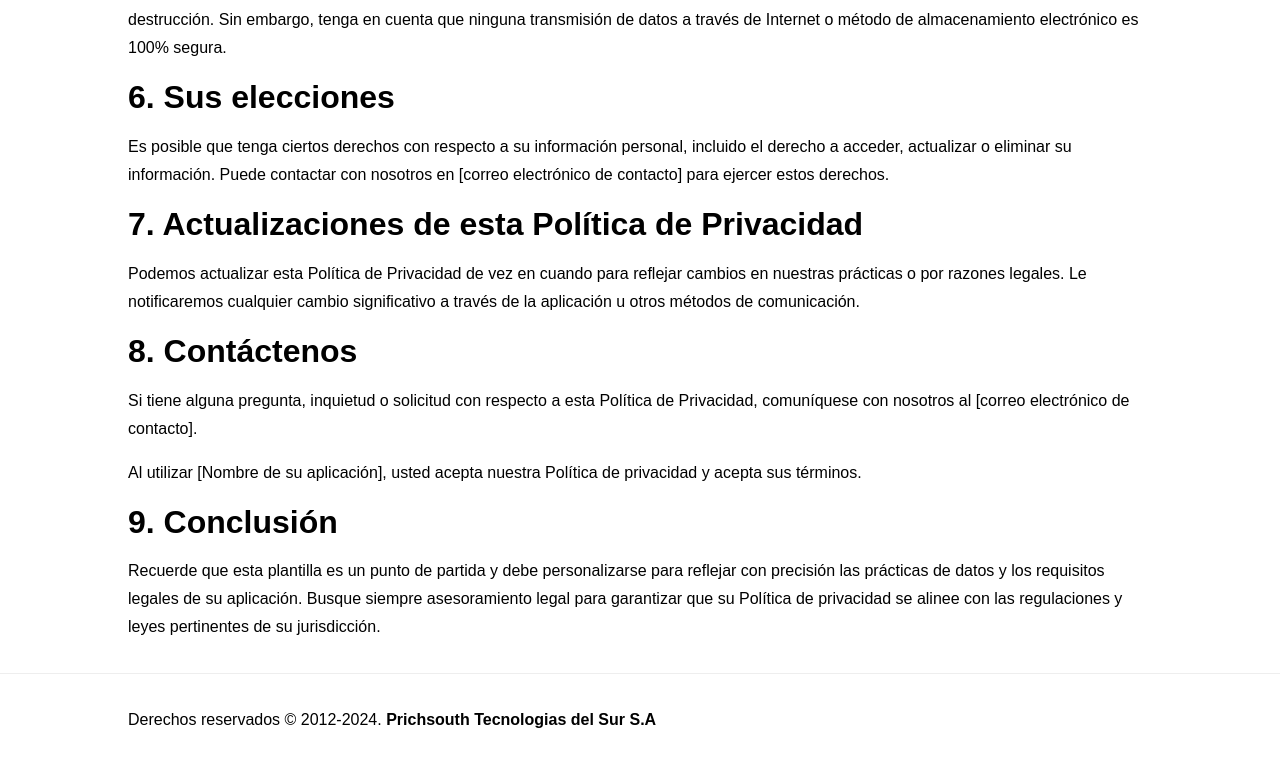
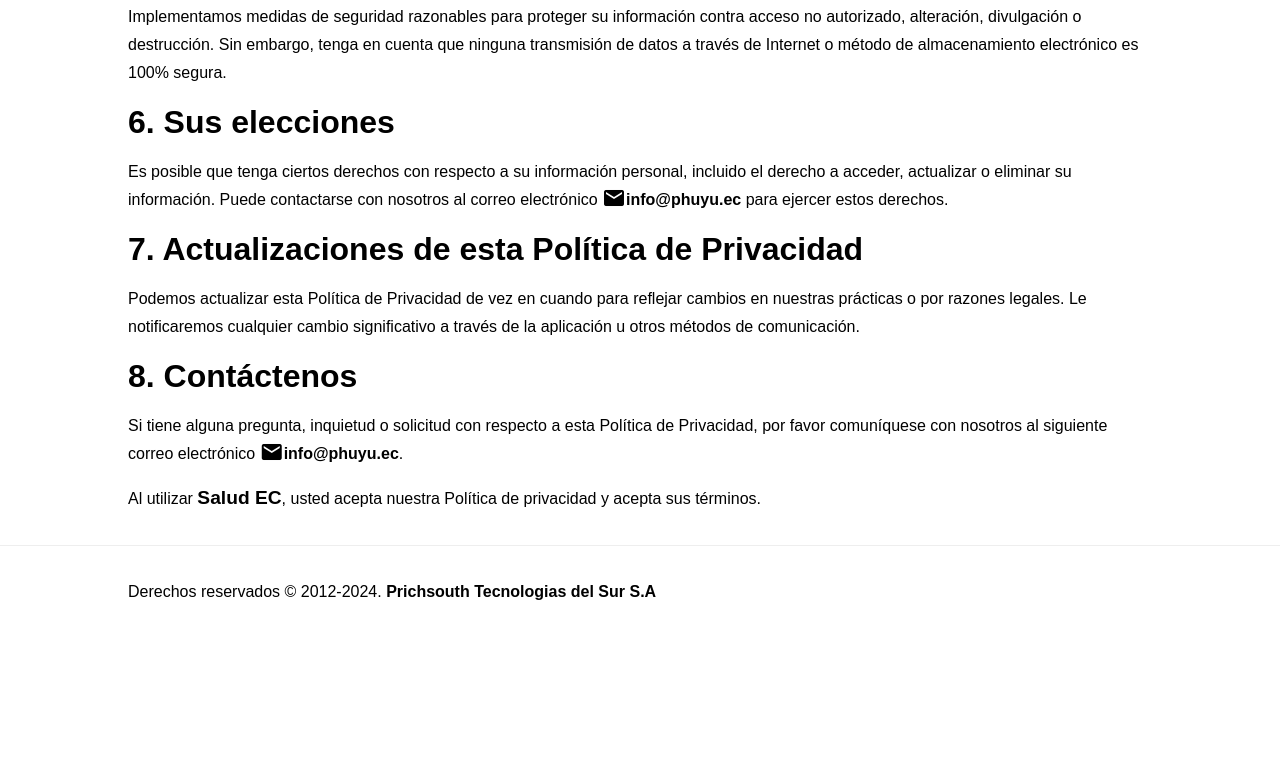
Before and after one commit to dguaman/privacypolicy, a plain HTML site: page index.html in a window 1280 px wide. Shown: the part 1368-2134 px from the top of the page. After the commit the page ends 2006 px from the top, so only its background shows below. Drawn offline with Linux system fonts and the light colour scheme.

Commit message:
Datos de la App y Contactos

```diff
--- a/index.html
+++ b/index.html
@@ -6,6 +6,7 @@
     <title>Política de Privacidad</title>
     <link rel="stylesheet" type="text/css" href="styles.css">
     <link rel="icon" type="image/png" href="../favicon.png"/>
+    <link href="https://fonts.googleapis.com/icon?family=Material+Icons" rel="stylesheet">
 </head>
 <body>
     <div class="page">
@@ -17,16 +18,18 @@
         <div class="content">
             <div class="container">
                 <h1>Terminos y Condiciones</h1>
-                <p>Fecha de vigencia: [Fecha]</p>
+                <p>Fecha de vigencia: Quito, 07 de septiembre del 2023.</p>
                 <p>Lea atentamente estos términos y condiciones antes de utilizar nuestro servicio.</p>
                 <h1>1. Introducción</h1>
-                <p>Bienvenido a [Nombre de su aplicación] ("nosotros", "nosotros" o "nuestro"). Esta Política de Privacidad está diseñada para ayudarlo a comprender cómo recopilamos, usamos, divulgamos y salvaguardamos su información cuando utiliza nuestra aplicación y servicios móviles.</p>
+                <p>Bienvenido a <span class="title-app">Salud EC</span> una plataforma de Gestión Médica que incluye servicios de Agendamiento de citas y Comunicación, Registro y Gestión de Pacientes, Triaje Médico Virtual, Telemedicina, Análisis de Información y Gestión de Emergencias Epidemiólogas y Catastróficas. Esta Política de Privacidad está diseñada para ayudarlo a comprender cómo recopilamos, usamos, divulgamos y salvaguardamos su información cuando utiliza nuestra aplicación y servicios móviles.</p>
                 <h1>2. Información que recopilamos</h1>
                 <h2>2.1. Información personal</h2>
                 <p>Podemos recopilar información de identificación personal ("Información personal") que usted nos proporciona voluntariamente cuando utiliza nuestra aplicación. Esto puede incluir:</p>
-                <p>Nombre de la empresa</p>
-                <p>Información de contacto (dirección de correo electrónico, número de teléfono)</p>
-                <p>Información médica (relacionada con la programación de citas)</p>
+                <ul>
+                    <li>Información Personal.</li>
+                    <li>Información de contacto (dirección de correo electrónico, número de teléfono).</li>
+                    <li>Información médica (relacionada con la programación de citas).</li>
+                </ul>
                 <h2>2.2. Información no personal</h2>
                 <p>También podemos recopilar información no personal que no lo identifica directamente. Esta información puede incluir datos de uso de aplicaciones, información del dispositivo y detalles técnicos.</p>
                 <h1>3. Cómo utilizamos su información</h1>
@@ -50,14 +53,17 @@
                 <h1>5. Seguridad de los datos</h1>
                 <p>Implementamos medidas de seguridad razonables para proteger su información contra acceso no autorizado, alteración, divulgación o destrucción. Sin embargo, tenga en cuenta que ninguna transmisión de datos a través de Internet o método de almacenamiento electrónico es 100% segura.</p>
                 <h1>6. Sus elecciones</h1>
-                <p>Es posible que tenga ciertos derechos con respecto a su información personal, incluido el derecho a acceder, actualizar o eliminar su información. Puede contactar con nosotros en [correo electrónico de contacto] para ejercer estos derechos.</p>
+                <p>Es posible que tenga ciertos derechos con respecto a su información personal, incluido el derecho a acceder, actualizar o eliminar su información. Puede contactarse con nosotros al correo electrónico
+                    <a class="mail" target="_blank" href="mailto:info@phuyu.ec"><i class="material-icons">mail</i> <span class="name-mail">info@phuyu.ec</span></a>
+                    para ejercer estos derechos.</p>
                 <h1>7. Actualizaciones de esta Política de Privacidad</h1>
                 <p>Podemos actualizar esta Política de Privacidad de vez en cuando para reflejar cambios en nuestras prácticas o por razones legales. Le notificaremos cualquier cambio significativo a través de la aplicación u otros métodos de comunicación.</p>
                 <h1>8. Contáctenos</h1>
-                <p>Si tiene alguna pregunta, inquietud o solicitud con respecto a esta Política de Privacidad, comuníquese con nosotros al [correo electrónico de contacto].</p>
-                <p>Al utilizar [Nombre de su aplicación], usted acepta nuestra Política de privacidad y acepta sus términos.</p>
-                <h1>9. Conclusión</h1>
-                <p>Recuerde que esta plantilla es un punto de partida y debe personalizarse para reflejar con precisión las prácticas de datos y los requisitos legales de su aplicación. Busque siempre asesoramiento legal para garantizar que su Política de privacidad se alinee con las regulaciones y leyes pertinentes de su jurisdicción.</p>
+                <p>Si tiene alguna pregunta, inquietud o solicitud con respecto a esta Política de Privacidad, por favor comuníquese con nosotros al siguiente correo electrónico
+                    <a class="mail" target="_blank" href="mailto:info@phuyu.ec"><i class="material-icons">mail</i> <span class="name-mail">info@phuyu.ec</span></a>.</p>
+                <p>Al utilizar <span class="title-app">Salud EC</span>, usted acepta nuestra Política de privacidad y acepta sus términos.</p>
+                <!-- <h1>9. Conclusión</h1>
+                <p>Recuerde que esta plantilla es un punto de partida y debe personalizarse para reflejar con precisión las prácticas de datos y los requisitos legales de su aplicación. Busque siempre asesoramiento legal para garantizar que su Política de privacidad se alinee con las regulaciones y leyes pertinentes de su jurisdicción.</p> -->
             </div>
         </div>
         <div class="footer">
--- a/styles.css
+++ b/styles.css
@@ -40,6 +40,34 @@ body{
     border-top: 1px solid #eee;
 }
 
+.title-app{
+    font-size: larger;
+    font-weight: bold;
+}
+
+.content a{
+    text-decoration: none;
+    outline: none;
+    cursor: pointer;
+}
+
+.content .mail{
+    color: #000;
+    font-weight: 600;
+    position: relative;
+}
+
+.material-icons{
+    position: absolute;
+    margin: 0;
+    padding: 0;
+    vertical-align: baseline;
+}
+
+.name-mail{
+    padding: 0 0 0 1.5rem;
+}
+
 .footer{
     border-top: 1px solid #eee;
     margin: 32px 0 0;
```
